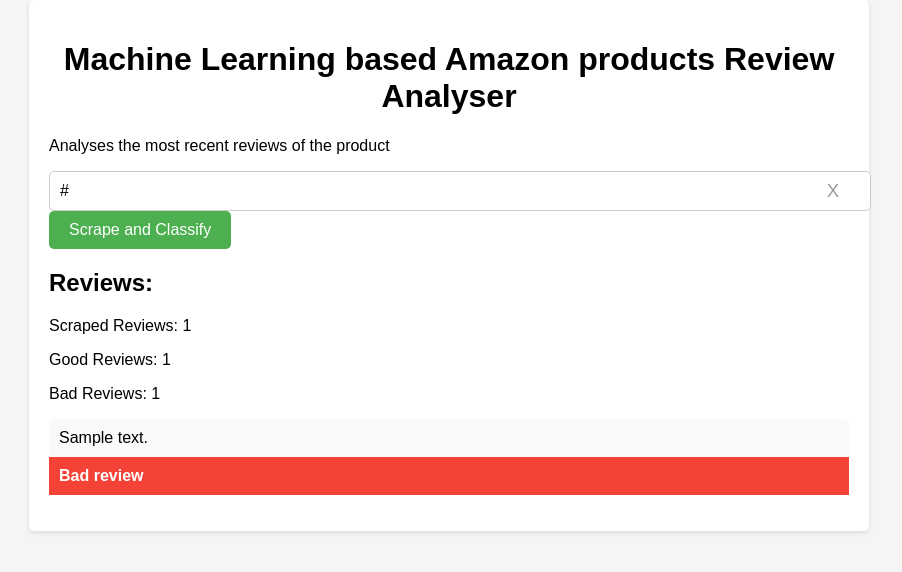
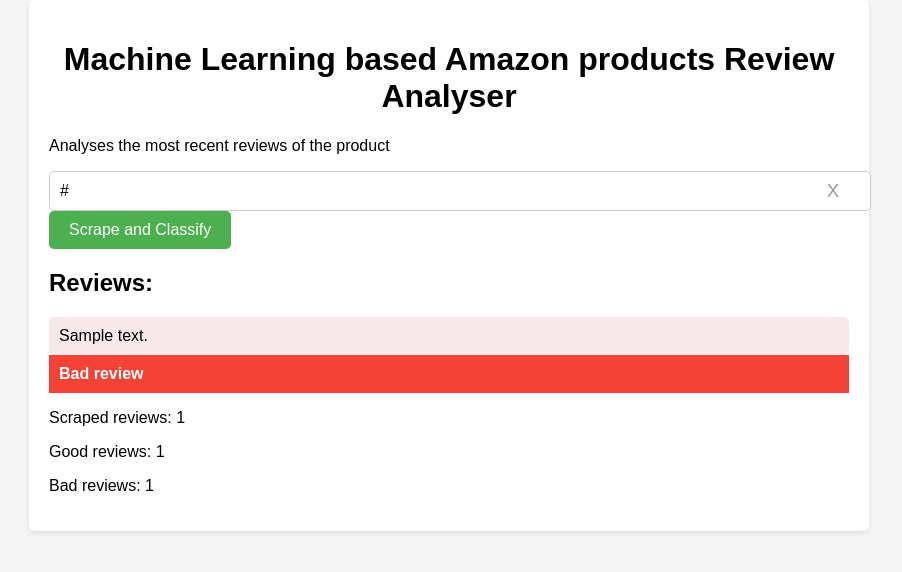
Before and after one commit to OmSarulkar/Amazon-Review-Scraper, a Flask app: template templates/index.html in a window 1280 px wide. Shown: the top 572 px of the page, without its empty margins (191-1093 px from the left). Run offline with Flask 2, Linux system fonts and the light colour scheme; the template is opened without the code that fills it: most values are stand-ins (such as "Sample title", 1, 10 or a date in 2020).

Commit message:
update styles.css
Changing the GUI of output

```diff
--- a/static/styles.css
+++ b/static/styles.css
@@ -97,3 +97,11 @@ li {
   background-color: #F44336;
   color: #fff;
 }
+
+.review.good {
+  background-color: #e1f5e1;
+}
+
+.review.bad {
+  background-color: #f7e9e9;
+}
--- a/templates/index.html
+++ b/templates/index.html
@@ -1,4 +1,3 @@
-
 <!DOCTYPE html>
 <html>
 <head>
@@ -20,13 +19,12 @@
         </form>
         {% if reviews %}
         <h2>Reviews:</h2>
-        <p>Scraped Reviews: {{ reviews|length }}</p>
-        <p>Good Reviews: {{ good_count }}</p>
-        <p>Bad Reviews: {{ bad_count }}</p>
         <ul>
             {% for i in range(reviews|length) %}
             <li>
-                <div class="review">{{ reviews[i] }}</div>
+                <div class="review {% if predictions[i] == 'pos' %}good{% else %}bad{% endif %}">
+                    {{ reviews[i] }}
+                </div>
                 <div class="prediction {% if predictions[i] == 'pos' %}good{% else %}bad{% endif %}">
                     {% if predictions[i] == "pos" %}
                         Good review!
@@ -37,6 +35,11 @@
             </li>
             {% endfor %}
         </ul>
+        <div class="review-stats">
+            <p>Scraped reviews: {{ reviews|length }}</p>
+            <p>Good reviews: {{ predictions.count('pos') }}</p>
+            <p>Bad reviews: {{ predictions.count('neg') }}</p>
+        </div>
         {% endif %}
 
     </div>
```
